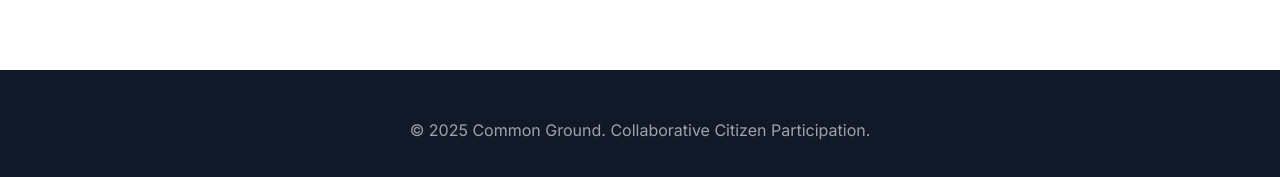
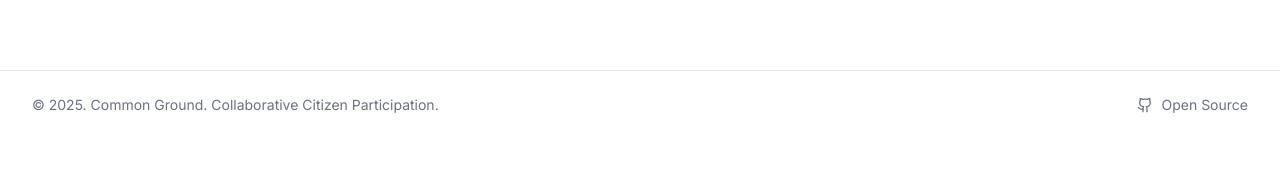
Before and after one commit to LukPle/common_ground, a Next.js app: page / in a window 1280 px wide. Shown: the part 739-916 px from the top of the page. After the commit the page ends 878 px from the top, so only its background shows below. Built offline with nearby package versions, Linux system fonts and the light colour scheme; no server answers.

Commit message:
Updated footer component

```diff
--- a/src/app/projects/[id]/ideas/[ideaId]/page.tsx
+++ b/src/app/projects/[id]/ideas/[ideaId]/page.tsx
@@ -57,7 +57,7 @@ export default async function IdeaDetailPage({ params }: { params: { id: string;
         </nav>
       </div>
 
-      <div className="max-w-7xl mx-auto px-4 sm:px-6 lg:px-8 py-12 sm:py-16">
+      <div className="max-w-7xl mx-auto px-4 sm:px-6 lg:px-8 pt-8 pb-12 sm:pt-10 sm:pb-16">
         <div className="bg-white rounded-2xl shadow-lg border border-gray-100 overflow-hidden">
 
           <div className="relative aspect-[16/10] w-full bg-gray-100">
--- a/src/app/projects/[id]/ideation/page.tsx
+++ b/src/app/projects/[id]/ideation/page.tsx
@@ -199,7 +199,7 @@ export default function ProjectIdeationPage({ params }: { params: { id: string }
         </nav>
       </div>
 
-      <div className="max-w-7xl mx-auto px-4 sm:px-6 lg:px-8 py-12 sm:py-16">
+      <div className="max-w-7xl mx-auto px-4 sm:px-6 lg:px-8 pt-8 pb-12 sm:pt-10 sm:pb-16">
         <div className="bg-white rounded-2xl shadow-lg border border-gray-100 p-8 sm:p-10">
           <div className="max-w-3xl mx-auto">
             <div className="text-center mb-10">
--- a/src/components/footer.tsx
+++ b/src/components/footer.tsx
@@ -1,12 +1,26 @@
 import React from 'react';
+import { Github } from 'lucide-react';
 
 export const Footer = () => {
   return (
-    <footer className="bg-gray-900 text-white py-12 mt-20">
-      <div className="max-w-7xl mx-auto px-4 sm:px-6 lg:px-8 text-center">
-        <p className="text-gray-400">
-          &copy; 2025 Common Ground. Collaborative Citizen Participation.
-        </p>
+    <footer className="bg-white border-t border-gray-200 mt-20">
+      <div className="max-w-7xl mx-auto px-4 sm:px-6 lg:px-8">
+        <div className="flex justify-between items-center py-6">
+          <p className="text-sm text-gray-500">
+            &copy; 2025. Common Ground. Collaborative Citizen Participation.
+          </p>
+
+          <a
+            href="https://github.com/LukPle/common_ground"
+            target="_blank"
+            rel="noopener noreferrer"
+            className="flex items-center gap-2 text-sm text-gray-500 hover:text-gray-900 transition-colors"
+          >
+            <Github className="w-4 h-4" />
+            <span>Open Source</span>
+          </a>
+
+        </div>
       </div>
     </footer>
   );
```
